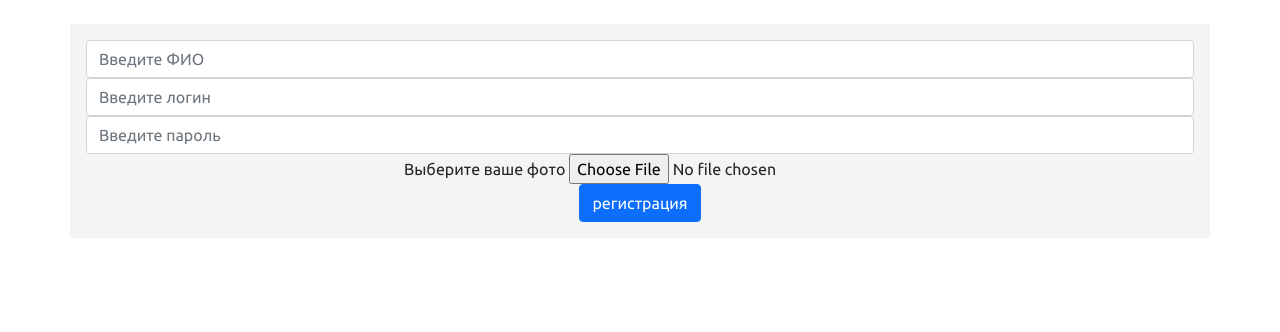
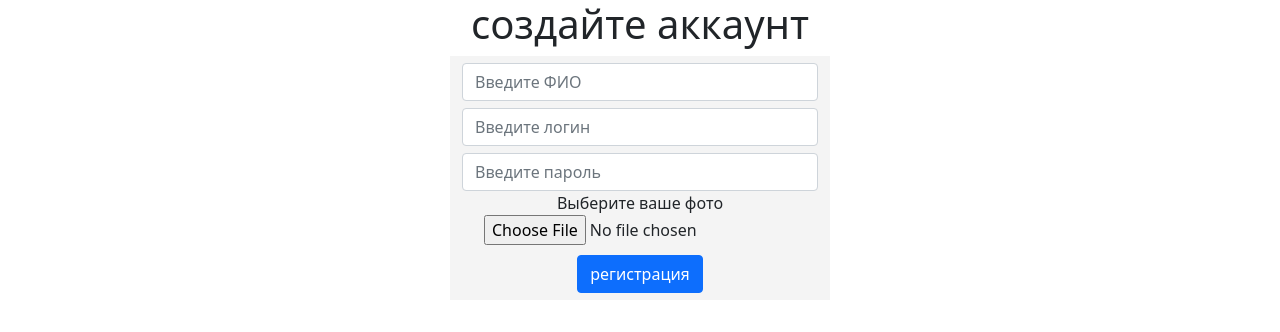
Before and after one commit to zeculesu/goALgo, a Python web app: template templates/registration.html in a window 1280 px wide. Shown: the top 332 px of the page. Run offline with Jinja, Linux system fonts and the light colour scheme; the template is opened without the code that fills it, so the values that code supplies are empty.

Commit message:
registration form made less shit

```diff
--- a/static/css/index.css
+++ b/static/css/index.css
@@ -0,0 +1,7 @@
+#text{
+    margin-top: 7px;
+}
+#button{
+    margin-top: 10px;
+    margin-bottom: 7px;
+}
--- a/templates/registration.html
+++ b/templates/registration.html
@@ -5,24 +5,32 @@
         <link rel="preconnect" href="https://fonts.gstatic.com" crossorigin>
         <link href="https://fonts.googleapis.com/css2?family=Ubuntu:ital,wght@0,300;0,400;0,500;0,700;1,300;1,400&display=swap" rel="stylesheet">
         <link href="https://cdn.jsdelivr.net/npm/bootstrap@5.1.3/dist/css/bootstrap.min.css" rel="stylesheet" integrity="sha384-1BmE4kWBq78iYhFldvKuhfTAU6auU8tT94WrHftjDbrCEXSU1oBoqyl2QvZ6jIW3" crossorigin="anonymous">
-        <link href="../static/css/navbar.css" rel="stylesheet">
+        <link href="../static/css/index.css" rel="stylesheet">
     </head>
     <body>
         <div class="container">
-            <div class="row"><br></div>
             <div class="row">
-                <div class="p-3 mx-auto column text-center" style="background-color: #f4f4f4;">
+                <div class="column text-center">
+                    <h1>
+                    создайте аккаунт
+                </h1>
+                </div>
+            </div>
+            <div class="row">
+                <div class="col"></div>
+                <div class="col text-center" style="background-color: #f4f4f4;">
                     <form class="login_form" method="post" enctype="multipart/form-data" name="registration">
                         <input type="text" class="form-control" id="text" placeholder="Введите ФИО" name="name">
                         <input type="text" class="form-control" id="text" placeholder="Введите логин" name="login">
                         <input type="text" class="form-control" id="text" placeholder="Введите пароль" name="passwd">
                         <div class="form-group">
-                            <label class="gy-5" for="photo">Выберите ваше фото</label>
+                            <label for="photo">Выберите ваше фото</label>
                             <input type="file" class="form-control-file" id="photo" name="file">
                         </div>
-                        <button type="submit" class="btn btn-primary">регистрация</button>
+                        <button type="submit" class="btn btn-primary" id="button">регистрация</button>
                     </form>
                 </div>
+                <div class="col"></div>
             </div>
         </div>
     </body>
```
